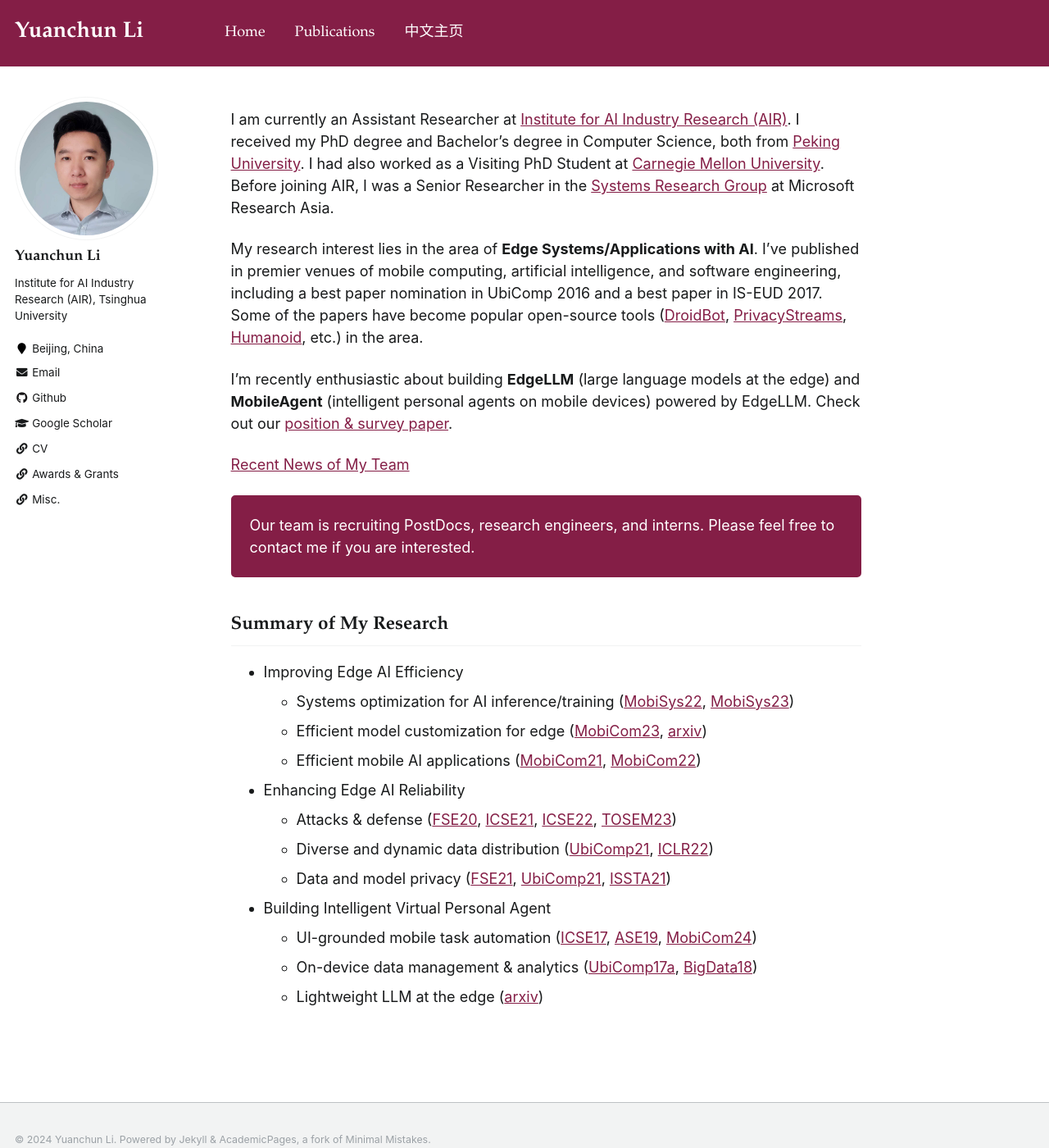
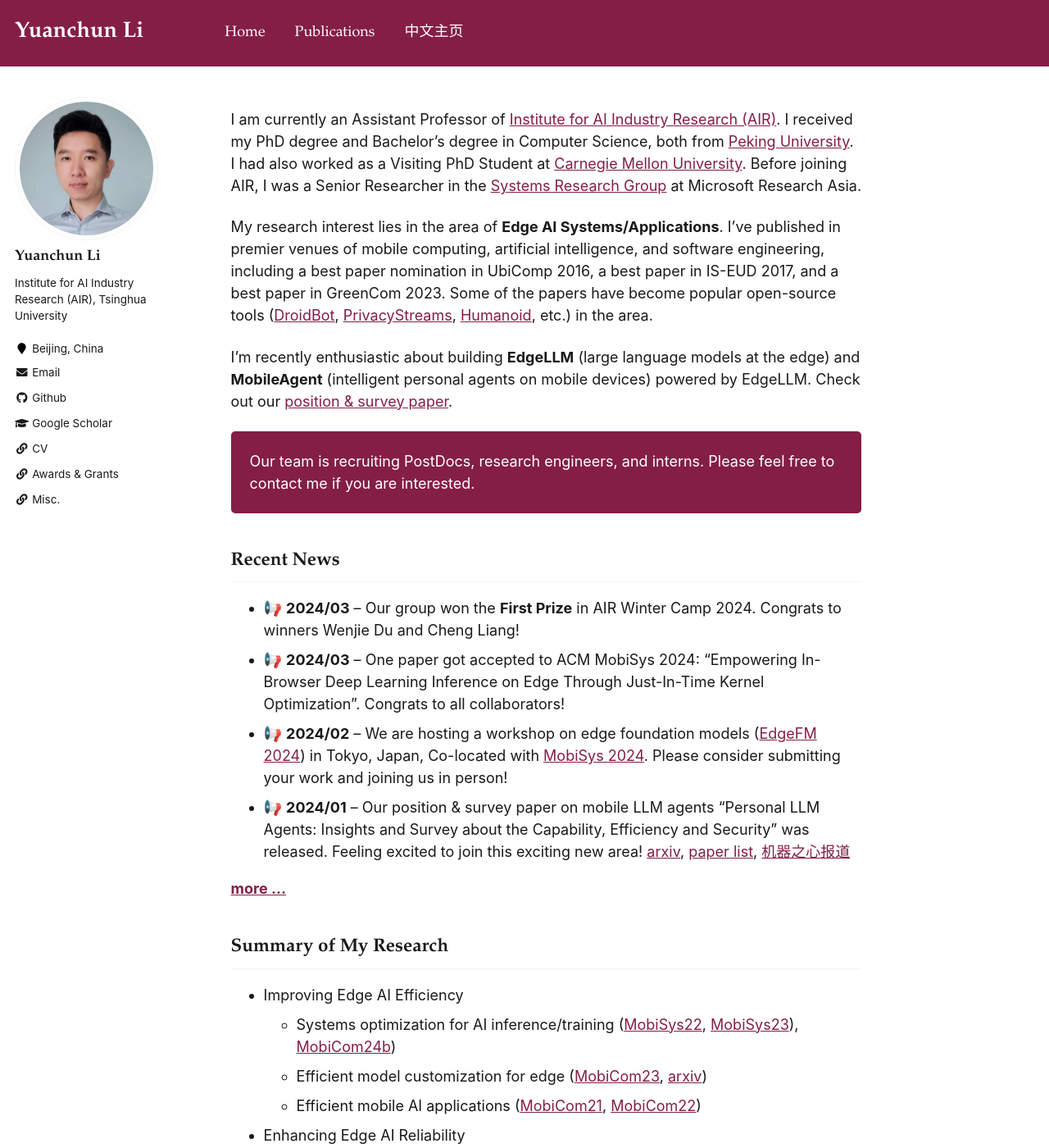
Before and after one commit to yuanchun-li/yuanchun-li.github.io, a Jekyll site: the page built from _pages/about.md, in a window 1280 px wide and 1400 px high. Shown: the whole window at 82% size. Built offline with Jekyll 4.4.1, drawn with Linux system fonts in a browser that asks for light colours; some of the changed text lies outside the part shown.

Commit message:
update page

```diff
--- a/_pages/about.md
+++ b/_pages/about.md
@@ -8,17 +8,23 @@ redirect_from:
   - /about.html
 ---
 
-I am currently an Assistant Researcher at [Institute for AI Industry Research (AIR)](http://air.tsinghua.edu.cn/). I received my PhD degree and Bachelor's degree in Computer Science, both from [Peking University](https://cs.pku.edu.cn/English/Home.htm). I had also worked as a Visiting PhD Student at [Carnegie Mellon University](https://hcii.cmu.edu/). Before joining AIR, I was a Senior Researcher in the [Systems Research Group](https://www.microsoft.com/en-us/research/group/systems-and-networking-research-group-asia/) at Microsoft Research Asia.
+I am currently an Assistant Professor of [Institute for AI Industry Research (AIR)](http://air.tsinghua.edu.cn/). I received my PhD degree and Bachelor's degree in Computer Science, both from [Peking University](https://cs.pku.edu.cn/English/Home.htm). I had also worked as a Visiting PhD Student at [Carnegie Mellon University](https://hcii.cmu.edu/). Before joining AIR, I was a Senior Researcher in the [Systems Research Group](https://www.microsoft.com/en-us/research/group/systems-and-networking-research-group-asia/) at Microsoft Research Asia.
 
-My research interest lies in the area of **Edge Systems/Applications with AI**.
-I’ve published in premier venues of mobile computing, artificial intelligence, and software engineering, including a best paper nomination in UbiComp 2016 and a best paper in IS-EUD 2017. Some of the papers have become popular open-source tools ([DroidBot](https://github.com/honeynet/droidbot/), [PrivacyStreams](https://github.com/PrivacyStreams/), [Humanoid](https://github.com/yzygitzh/Humanoid), etc.) in the area.
+My research interest lies in the area of **Edge AI Systems/Applications**.
+I’ve published in premier venues of mobile computing, artificial intelligence, and software engineering, including a best paper nomination in UbiComp 2016, a best paper in IS-EUD 2017, and a best paper in GreenCom 2023. Some of the papers have become popular open-source tools ([DroidBot](https://github.com/honeynet/droidbot/), [PrivacyStreams](https://github.com/PrivacyStreams/), [Humanoid](https://github.com/yzygitzh/Humanoid), etc.) in the area.
 
 I'm recently enthusiastic about building **EdgeLLM** (large language models at the edge) and **MobileAgent** (intelligent personal agents on mobile devices) powered by EdgeLLM. Check out our [position & survey paper](https://github.com/MobileLLM/Personal_LLM_Agents_Survey/).
 
-[Recent News of My Team](/news/)
-
 <p style="border-radius: 5px; border:5px; border-style:solid; border-color:#841E46; padding: 1em; background-color: #841E46; color: #FFFFFF">Our team is recruiting PostDocs, research engineers, and interns. Please feel free to contact me if you are interested.</p>
 
+## Recent News
+
+- 📢 **2024/03** -- Our group won the **First Prize** in AIR Winter Camp 2024. Congrats to winners Wenjie Du and Cheng Liang!
+- 📢 **2024/03** -- One paper got accepted to ACM MobiSys 2024: "Empowering In-Browser Deep Learning Inference on Edge Through Just-In-Time Kernel Optimization". Congrats to all collaborators!
+- 📢 **2024/02** -- We are hosting a workshop on edge foundation models ([EdgeFM 2024](https://edgefm.github.io/)) in Tokyo, Japan, Co-located with [MobiSys 2024](https://www.sigmobile.org/mobisys/2024/). Please consider submitting your work and joining us in person!
+- 📢 **2024/01** -- Our position & survey paper on mobile LLM agents "Personal LLM Agents: Insights and Survey about the Capability, Efficiency and Security" was released. Feeling excited to join this exciting new area! [arxiv](https://arxiv.org/abs/2401.05459), [paper list](https://github.com/MobileLLM/Personal_LLM_Agents_Survey), [机器之心报道](https://mp.weixin.qq.com/s/JYB4BzsXhWF8pEUUkvn_GQ)
+
+[**more ...**](/news/)
 
 ## Summary of My Research
 
@@ -40,15 +46,15 @@ table th:nth-of-type(3) {
 <!-- CCF-A badge [![CCF-A](https://img.shields.io/badge/CCF-A-brightgreen.svg)](#) -->
 
 - Improving Edge AI Efficiency
-  - Systems optimization for AI inference/training ([MobiSys22](/publications/#MobiSys22), [MobiSys23](/publications/#MobiSys23))
+  - Systems optimization for AI inference/training ([MobiSys22](/publications/#MobiSys22), [MobiSys23](/publications/#MobiSys23)), [MobiCom24b](/publications/#MobiCom24))
   - Efficient model customization for edge ([MobiCom23](/publications/#MobiCom23), [arxiv](https://arxiv.org/abs/2308.15003v1))
   - Efficient mobile AI applications ([MobiCom21](/publications/#MobiCom21), [MobiCom22](/publications/#MobiCom22))
 - Enhancing Edge AI Reliability
   - Attacks & defense ([FSE20](/publications/#FSE20), [ICSE21](/publications/#ICSE21), [ICSE22](/publications/#ICSE22), [TOSEM23](/publications/#TOSEM23))
   - Diverse and dynamic data distribution ([UbiComp21](/publications/#UbiComp21), [ICLR22](/publications/#ICLR22))
   - Data and model privacy ([FSE21](/publications/#FSE21), [UbiComp21](/publications/#UbiComp21), [ISSTA21](/publications/#ISSTA21))
-- Building Intelligent Virtual Personal Agent
-  - UI-grounded mobile task automation ([ICSE17](/publications/#ICSE17), [ASE19](/publications/#ASE19), [MobiCom24](https://arxiv.org/abs/2308.15272))
+- Building Mobile LLM Agents
+  - UI-grounded mobile task automation ([ICSE17](/publications/#ICSE17), [ASE19](/publications/#ASE19), [MobiCom24a](/publications/#MobiCom24a))
   - On-device data management & analytics ([UbiComp17a](/publications/#UbiComp17a), [BigData18](/publications/#BigData18))
   - Lightweight LLM at the edge ([arxiv](https://arxiv.org/abs/2308.15030))
 
```
Also changed, not shown: _pages/awards.md (+3 -1 lines), _pages/news.md (+6 -0 lines), _pages/publications.md (+15 -1 lines), 1 other file.
